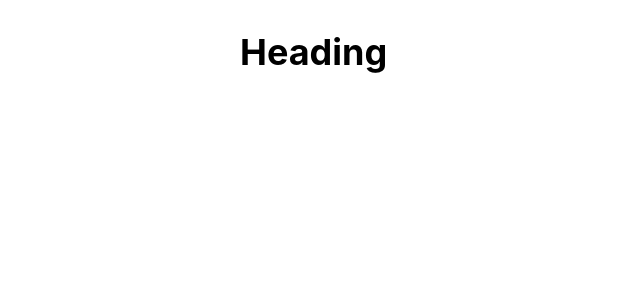
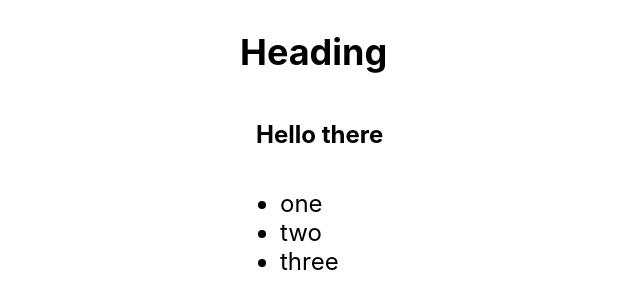
Before and after one commit to I-A11/React-Typescript-Tutorial, a React (Create React App) app: page / in a window 1280 px wide. Shown: the top 308 px of the page, without its empty margins (0-640 px from the left). Built offline with nearby package versions, Linux system fonts and the light colour scheme.

Commit message:
Create children with typescript and react.

```diff
--- a/src/App.tsx
+++ b/src/App.tsx
@@ -1,12 +1,41 @@
-import React from "react";
+import React, { useCallback } from "react";
 import "./App.css";
 
 const Heading = ({ title }: { title: string }) => <h2>Heading</h2>;
 
+const Box = ({ children }: { children: React.ReactNode }) => (
+  <div
+    style={{
+      padding: "1rem",
+      fontWeight: "bold",
+    }}
+  >
+    {children}
+  </div>
+);
+
+const List: React.FC<{
+  items: string[];
+  onClick?: (item: string) => void;
+}> = ({ items, onClick }) => (
+  <ul>
+    {items.map((item, index) => (
+      <li key={index} onClick={() => onClick?.(item)}>
+        {item}
+      </li>
+    ))}
+  </ul>
+);
+
 function App() {
+  const onListClick = useCallback((item: string) => {
+    alert(item);
+  }, []);
   return (
     <div>
       <Heading title='Introduction' />
+      <Box>Hello there</Box>
+      <List items={["one", "two", "three"]} onClick={onListClick} />
     </div>
   );
 }
```
